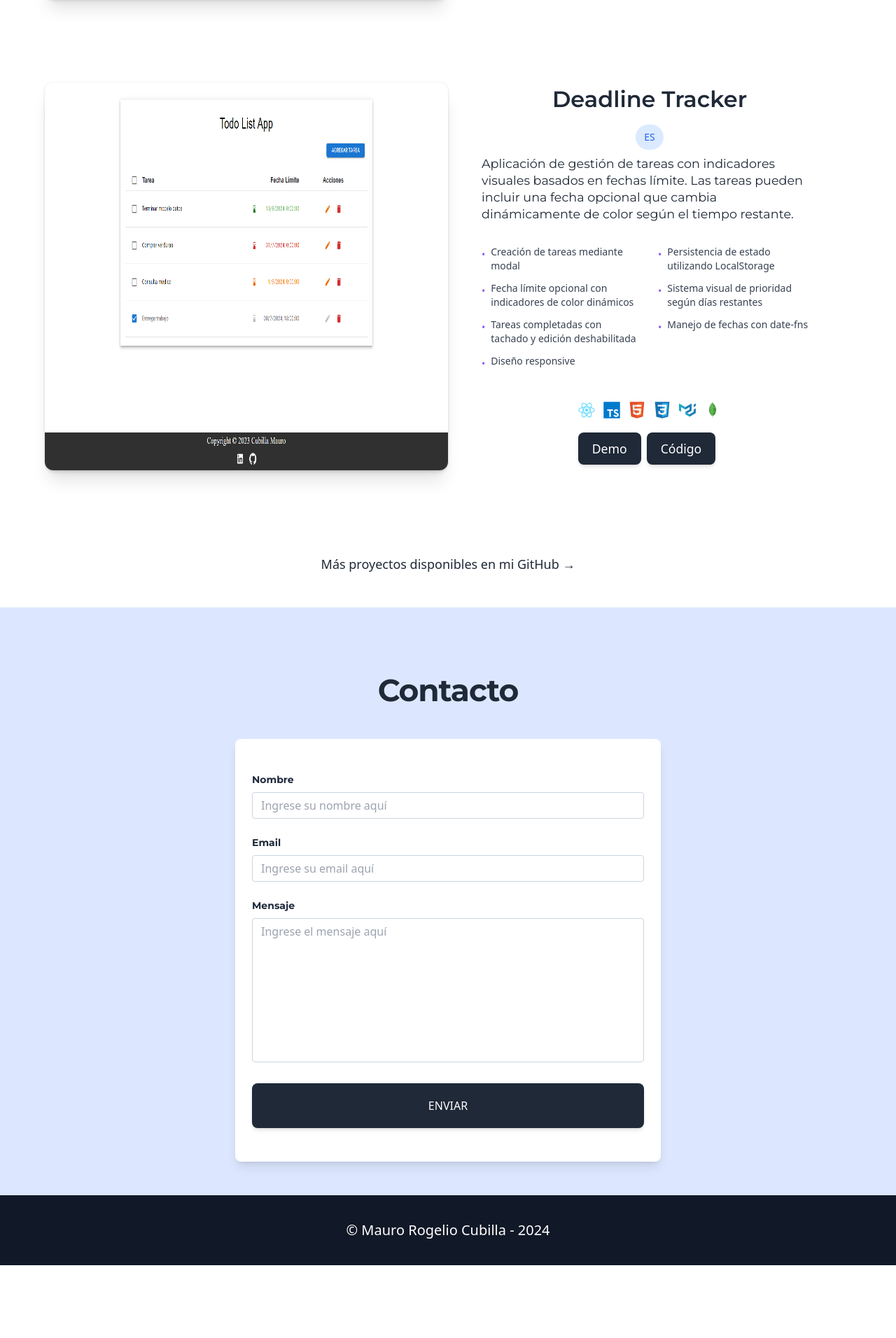
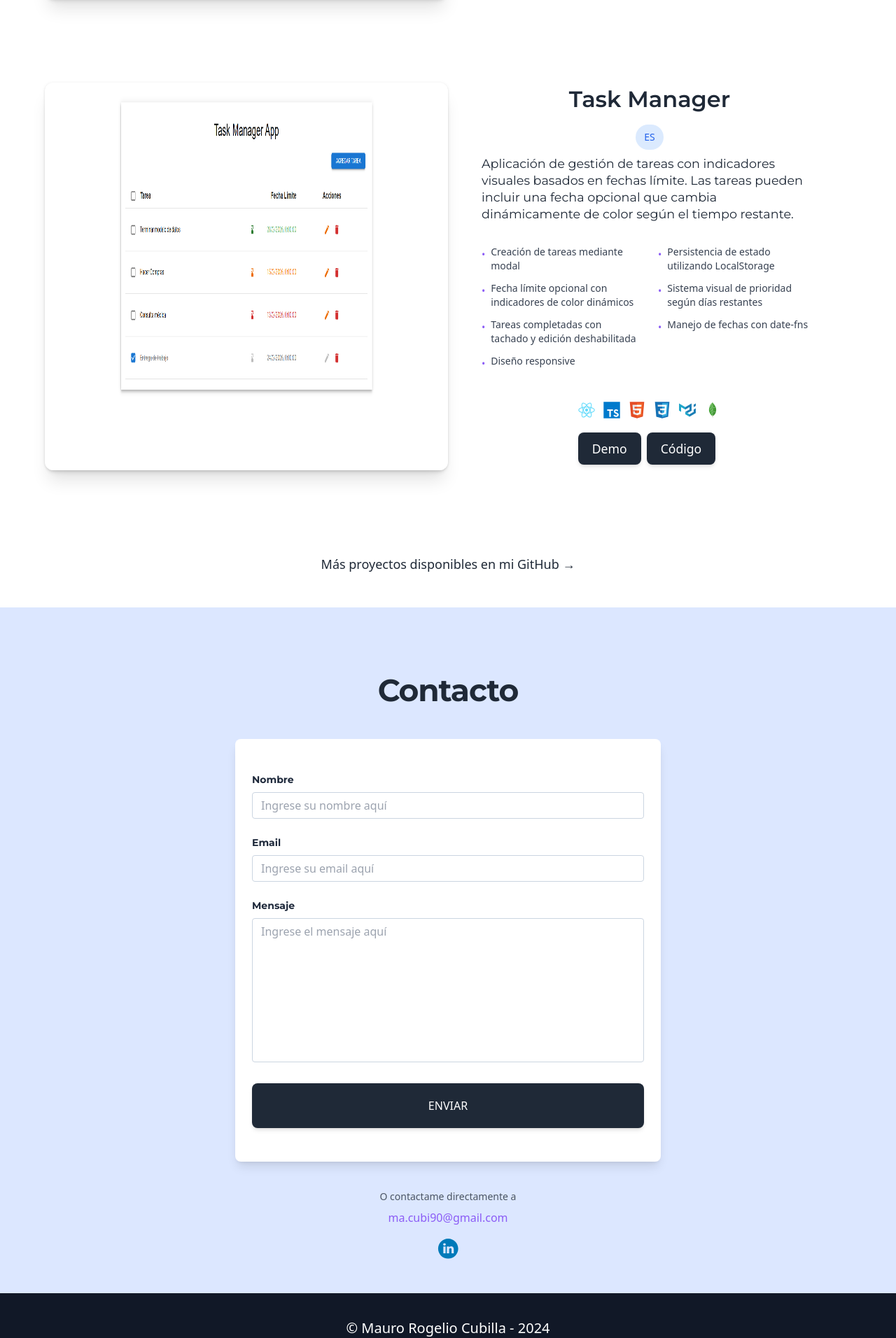
Before and after one commit to MauCubi/portfolio-react, a React (Vite) app: page / in a window 1280 px wide. Shown: the part 3635-5547 px from the top of the page at 70% size. Before the commit the page ends 5443 px from the top, so only its background shows below. Built offline with nearby package versions, Linux system fonts and the light colour scheme; a web font is replaced by a local one.

Commit message:
Changed pictures, custom site icon

```diff
--- a/index.html
+++ b/index.html
@@ -2,7 +2,7 @@
 <html lang="en" class='!scroll-smooth'>
   <head>
     <meta charset="UTF-8" />
-    <link rel="icon" type="image/svg+xml" href="/vite.svg" />
+    <link rel="icon" type="image/svg+xml" href="/assets/icons/logo.svg" />
     <meta name="viewport" content="width=device-width, initial-scale=1.0" />
     <title>Portfolio Cubilla Mauro</title>
   </head>
--- a/src/sections/About.tsx
+++ b/src/sections/About.tsx
@@ -23,21 +23,21 @@ const About = () => {
 
           <div className='flex flex-row justify-center mt-6 sm:mt-4 sm:gap-6 gap-2'>
 
-            <a href='https://github.com/MauCubi' target='_blank'>
+            <a href='https://github.com/MauCubi' target='_blank' rel="noopener noreferrer">
               <button className='sm:w-[7.25rem] relative flex overflow-hidden flex-row align-middle items-center justify-center rounded-full border border-slate-400 py-1.5 px-3 text-sm bg-slate-100 shadow-2xl transition-all before:absolute before:h-0 before:w-0 before:rounded-full before:bg-slate-300 before:duration-500 before:ease-out hover:shadow-slate-300 hover:before:h-56 hover:before:w-56'>
                 <img src='/assets/icons/icons8-github.svg' className='w-5 mr-1 z-10'/>
                 <span className='z-10 text-gray-800'>GitHub</span>
               </button>
             </a>
 
-            <a href='https://www.linkedin.com/in/macubi90/' target='_blank'>
+            <a href='https://www.linkedin.com/in/macubi90/' target='_blank' rel="noopener noreferrer">
               <button className='sm:w-[7.25rem] relative flex overflow-hidden flex-row align-middle items-center justify-center rounded-full border border-slate-400 py-1.5 px-3 text-sm bg-slate-100 shadow-2xl transition-all before:absolute before:h-0 before:w-0 before:rounded-full before:bg-slate-300 before:duration-500 before:ease-out hover:shadow-slate-300 hover:before:h-56 hover:before:w-56'>
                 <img src='/assets/icons/107178_circle_linkedin_icon.svg' className='w-5 mr-1 z-10'/>
                   <span className='z-10 text-gray-800'>Linkedin</span>
               </button>
             </a>
 
-            <a href={ i18n.language == 'es' ? '/assets/pdf/resumeES.pdf' : '/assets/pdf/resumeEN.pdf' } target='_blank'>
+            <a href={ i18n.language == 'es' ? '/assets/pdf/resumeES.pdf' : '/assets/pdf/resumeEN.pdf' } target='_blank' rel="noopener noreferrer">
               <button className='sm:w-[7.25rem] relative flex overflow-hidden flex-row align-middle items-center justify-center rounded-full border border-slate-400 py-1.5 px-3 text-sm bg-slate-100 shadow-2xl transition-all before:absolute before:h-0 before:w-0 before:rounded-full before:bg-slate-300 before:duration-500 before:ease-out hover:shadow-slate-300 hover:before:h-56 hover:before:w-56'>
                 <img src='/assets/icons/icons8-resume-30.png' className='w-5 mr-1 z-10'/>
                 <span className='z-10 text-gray-800'>{t("about.cv")}</span>
--- a/src/sections/Contact.tsx
+++ b/src/sections/Contact.tsx
@@ -82,6 +82,8 @@ const Contact = () => {
             </h1>
         </div>
 
+
+
         <div className='px-4 sm:w-2/3 lg:w-1/2 mx-auto'>
             <div className='rounded-lg shadow-lg bg-white py-10 md:py-12 px-4 md:px-6'>
 
@@ -143,6 +145,29 @@ const Contact = () => {
             </div>
         </div>
 
+        <div className="mt-10 text-center">
+            <p className="text-sm text-gray-600">
+                {t("contact.contact-me")}
+            </p>
+
+            <a
+                href="mailto:ma.cubi90@gmail.com"
+                className="block mt-2 text-base font-medium text-violet-500 hover:text-violet-400 transition-colors duration-200"
+            >
+                ma.cubi90@gmail.com
+            </a>
+
+            <div className="mt-4 flex justify-center gap-6 text-sm text-gray-400">
+                <a
+                href="https://linkedin.com/in/macubi90"
+                target="_blank"
+                rel="noopener noreferrer"
+                >
+                    <img src='/assets/icons/107178_circle_linkedin_icon.svg' className='w-8'/>
+                </a>
+            </div>
+        </div>
+
 
 
     </div>
--- a/src/sections/Footer.tsx
+++ b/src/sections/Footer.tsx
@@ -1,9 +1,12 @@
 
 const Footer = () => {
+
+  const year = new Date().getFullYear()
+
   return (
     <div className='flex w-full h-[100px] bg-gray-900 p-8 justify-center align-middle flex-shrink-0'>
         <div className="flex flex-col justify-center align-middle gap-2">
-            <p  className='text-white text-xl'> &copy; Mauro Rogelio Cubilla - 2024</p>
+            <p  className='text-white text-xl'> &copy; Mauro Rogelio Cubilla - { year } </p>
         </div>
     </div>
   )
--- a/src/translations/en/global.json
+++ b/src/translations/en/global.json
@@ -56,7 +56,7 @@
             ]
         },
         {
-            "title": "Deadline Tracker",
+            "title": "Task Manager",
             "status": "Completed",
             "description": "Task management application with deadline visual feedback. Tasks can include optional due dates, dynamically changing color depending on remaining time.",
             "highlights": [
@@ -77,6 +77,7 @@
         "note": "More projects on my GitHub →"
     },
     "contact": {
+        "contact-me": "Or contact me directly at",
         "name": "Name",
         "nameplaceholder": "Insert your name here",
         "email": "Email",
--- a/src/translations/es/global.json
+++ b/src/translations/es/global.json
@@ -56,7 +56,7 @@
             ]
         },
         {
-            "title": "Deadline Tracker",
+            "title": "Task Manager",
             "status": "Completed",
             "description": "Aplicación de gestión de tareas con indicadores visuales basados en fechas límite. Las tareas pueden incluir una fecha opcional que cambia dinámicamente de color según el tiempo restante.",
             "highlights": [
@@ -77,6 +77,7 @@
         "note": "Más proyectos disponibles en mi GitHub →"
     },
     "contact": {
+        "contact-me": "O contactame directamente a",
         "name": "Nombre",
         "nameplaceholder": "Ingrese su nombre aquí",
         "email": "Email",
```
Also changed, not shown: public/assets/icons/logo.svg (added), public/assets/projects/todoapp.png.
